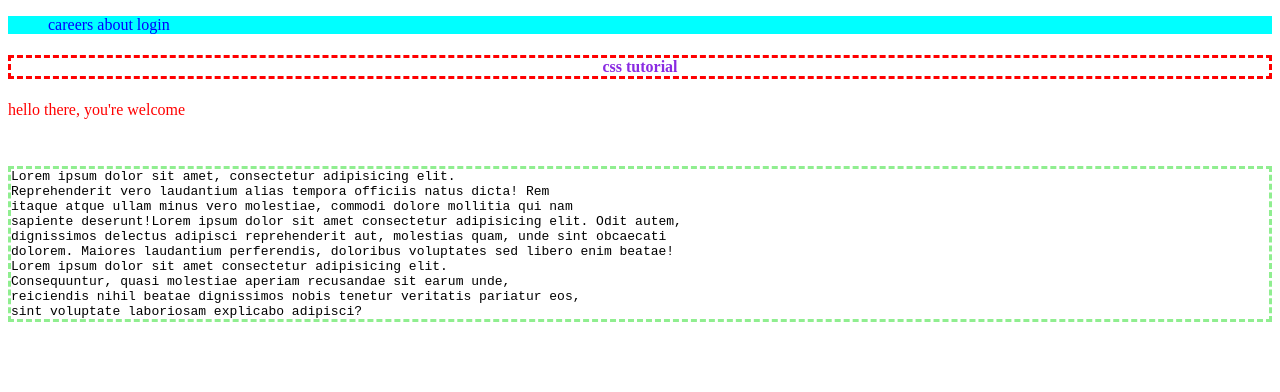
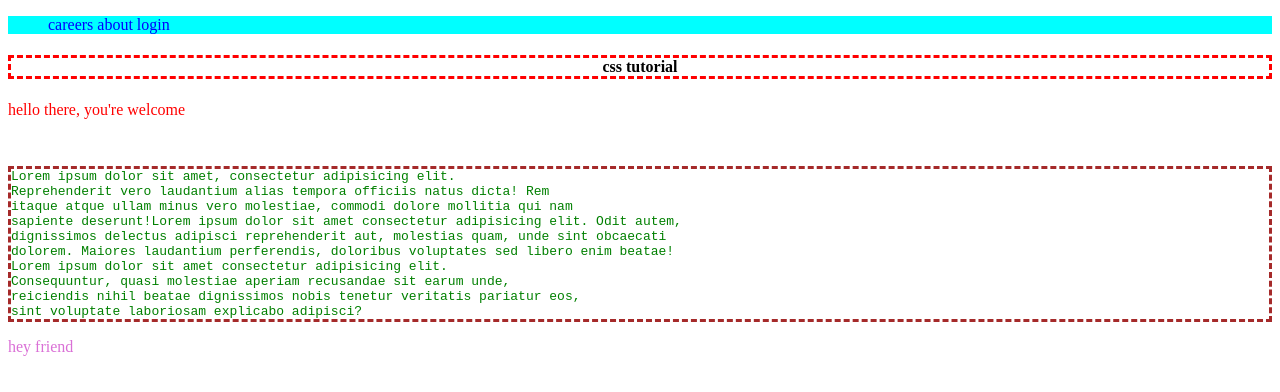
Before and after one commit to metatony/web-development, a plain HTML site: page CSS/tutorial 1/index.html in a window 1280 px wide. Drawn offline with Linux system fonts and the light colour scheme.

Commit message:
tutorial 2

```diff
--- a/CSS/tutorial 1/index.html
+++ b/CSS/tutorial 1/index.html
@@ -18,7 +18,7 @@
         </nav>
     </header>
 
-    <h4>
+    <h4 class="class1">
         css tutorial
     </h4>
     <section>
@@ -35,6 +35,8 @@ Consequuntur, quasi molestiae aperiam recusandae sit earum unde,
 reiciendis nihil beatae dignissimos nobis tenetur veritatis pariatur eos,
 sint voluptate laboriosam explicabo adipisci?
 </pre>
+
+<p>hey friend</p>
     </section>
 
 </body>
--- a/CSS/tutorial 1/style.css
+++ b/CSS/tutorial 1/style.css
@@ -12,7 +12,7 @@ li{
     display: inline;
 }
 pre{
-    border: 3px dashed lightgreen;
+    border: 3px dashed brown;
 }
 
 h4{
@@ -21,3 +21,15 @@ h4{
     border: 3px dashed red;
     cursor: pointer;
 }
+
+.class1{
+    color: black;
+}
+
+h4 + section{
+    color: green;
+}
+
+section :last-child{
+    color: orchid;
+}
--- /dev/null
+++ b/CSS/tutorial 2/style.css
@@ -0,0 +1,32 @@
+
+h4{
+    color: darkblue;
+    text-align: center;
+    font-size: 20px;
+    text-decoration: underline red;
+    text-transform: uppercase;
+
+}
+
+.div1{
+    border: 3px green dashed;
+    line-height: 30px;
+}
+.div2{
+    border: 3px red dashed;
+    line-height: 30px;
+}
+.div3{
+    border: 3px pink dashed;
+    line-height: 30px;
+
+}
+.div4{
+    border: 3px blue dashed;
+    line-height: 30px;
+    font-style: italic;
+}
+
+p{
+    font-family: georgia;
+}
```
Also changed, not shown: CSS/tutorial 2/index.html (added, +30 -0 lines).
